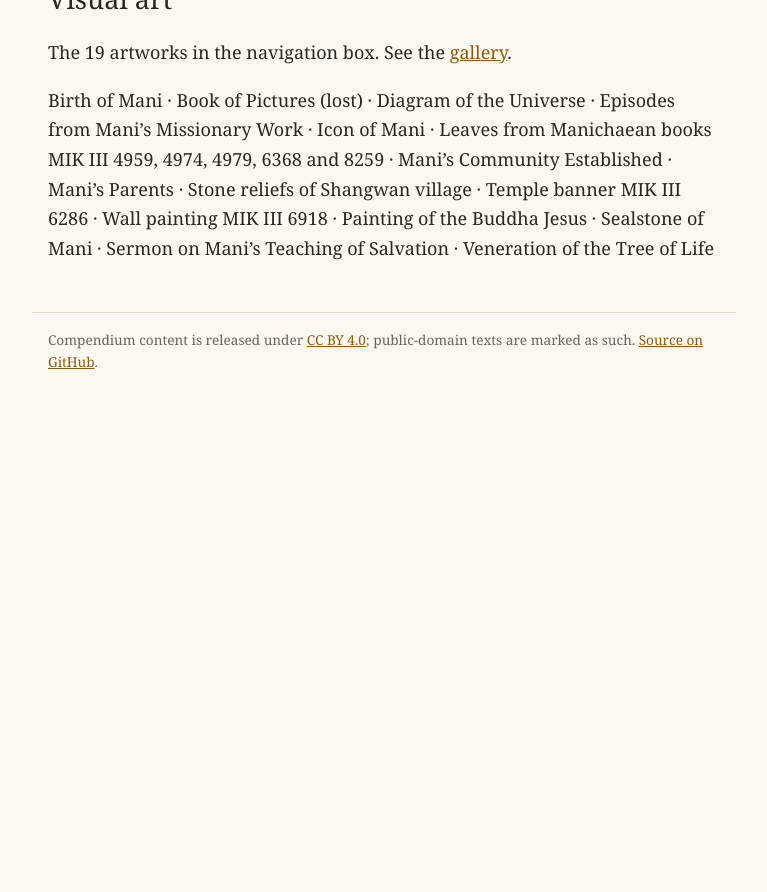
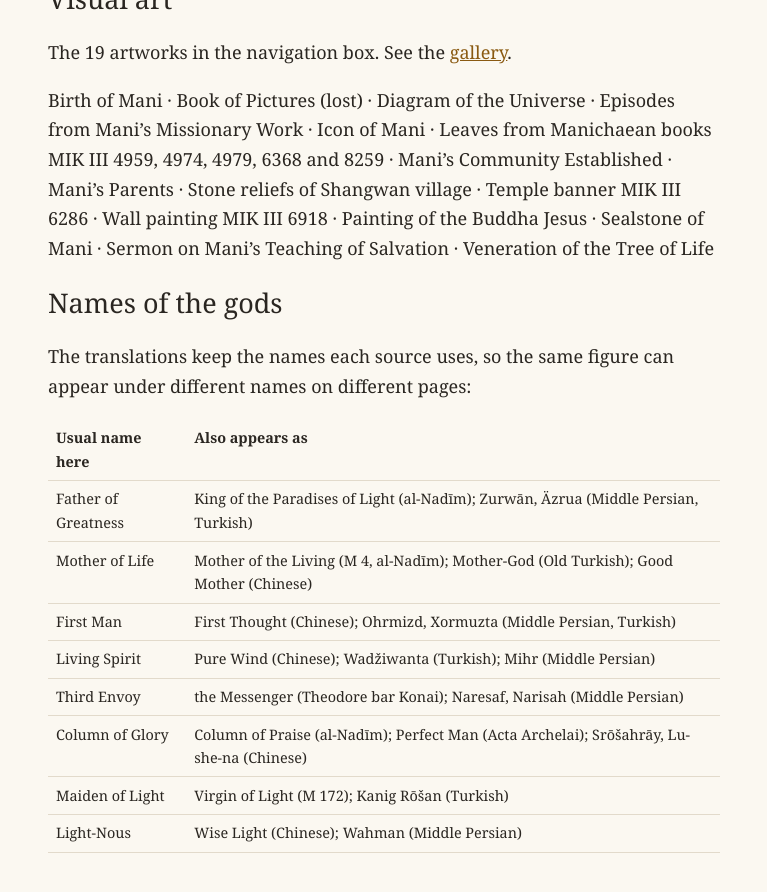
Before and after one commit to EmmaLeonhart/manichaean-scripture-compendium, a Jekyll site: the page built from docs/texts/index.md, in a window 1280 px wide and 900 px high, scrolled down 2635 px. Shown: the top 892 px of the window, without its empty margins (256-1023 px from the left). Built offline with Jekyll 4.4.1, drawn with Linux system fonts in a browser that asks for light colours; before the commit the page ends 3040 px from its top, so only the background shows below that.

Commit message:
Texts index: add a table of the gods' names across sources
Co-Authored-By: Claude Opus 5.5 <noreply@anthropic.com>
Claude-Session: https://claude.ai/code/session_01Pr9sq8DsPLu1AJiAhkrgXm

```diff
--- a/docs/texts/index.md
+++ b/docs/texts/index.md
@@ -59,3 +59,19 @@ Mani's Parents · Stone reliefs of Shangwan village · Temple banner MIK III
 6286 · Wall painting MIK III 6918 · Painting of the Buddha Jesus · Sealstone
 of Mani · Sermon on Mani's Teaching of Salvation · Veneration of the Tree of
 Life
+
+## Names of the gods
+
+The translations keep the names each source uses, so the same figure can
+appear under different names on different pages:
+
+| Usual name here | Also appears as |
+|---|---|
+| Father of Greatness | King of the Paradises of Light (al-Nadīm); Zurwān, Äzrua (Middle Persian, Turkish) |
+| Mother of Life | Mother of the Living (M 4, al-Nadīm); Mother-God (Old Turkish); Good Mother (Chinese) |
+| First Man | First Thought (Chinese); Ohrmizd, Xormuzta (Middle Persian, Turkish) |
+| Living Spirit | Pure Wind (Chinese); Wadžiwanta (Turkish); Mihr (Middle Persian) |
+| Third Envoy | the Messenger (Theodore bar Konai); Naresaf, Narisah (Middle Persian) |
+| Column of Glory | Column of Praise (al-Nadīm); Perfect Man (Acta Archelai); Srōšahrāy, Lu-she-na (Chinese) |
+| Maiden of Light | Virgin of Light (M 172); Kanig Rōšan (Turkish) |
+| Light-Nous | Wise Light (Chinese); Wahman (Middle Persian) |
```
Also changed, not shown: devlog.md (+1 -0 lines), queue.md (+0 -5 lines).
